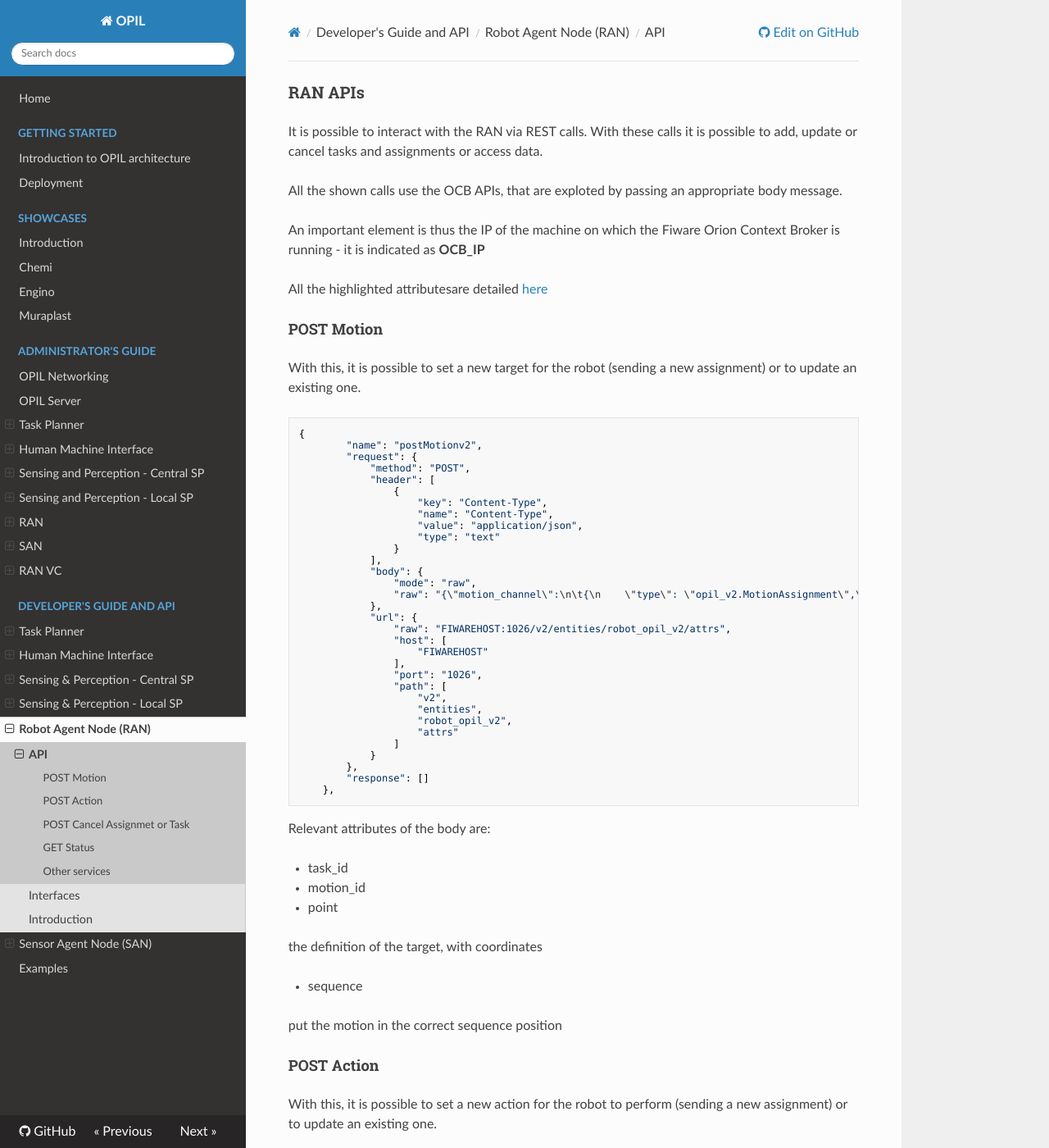
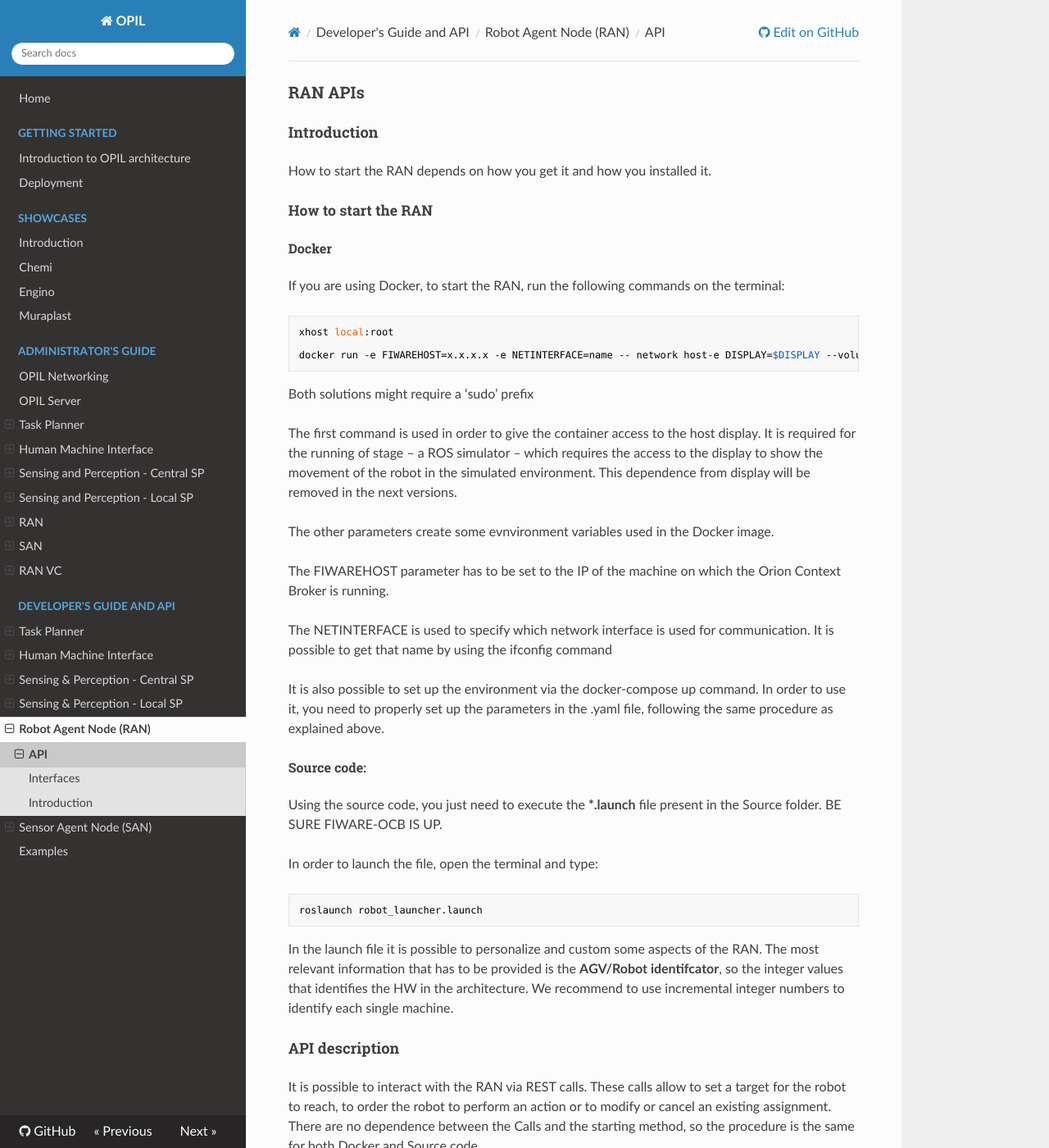
Before and after one commit to opil/documentation, an MkDocs documentation site: the page built from docs/develop/RAN/opil_api_ran.md, in a window 1280 px wide and 1400 px high. Shown: the whole window at 82% size. Built offline with MkDocs 1.6.1, drawn with Linux system fonts in a browser that asks for light colours; nearby versions of some CDN libraries; a script that is not in the unit is left out; old or Windows-style settings are respelled for this version of MkDocs; some of the changed text lies outside the part shown.

Commit message:
Update docs/develop/RAN/opil_api_ran.md, mkdocs.yml, docs/admin/RANVC/opil_desc_vc_ran.md files

```diff
--- a/docs/develop/RAN/opil_api_ran.md
+++ b/docs/develop/RAN/opil_api_ran.md
@@ -1,6 +1,46 @@
+
 # RAN APIs
 
-It is possible to interact with the RAN via REST calls. With these calls it is possible to add, update or cancel tasks and assignments or access data.
+## Introduction
+How to start the RAN depends on how you get it and how you installed it.
+
+### How to start the RAN
+#### Docker
+ If you are using Docker, to start the RAN, run the following commands on the terminal:
+
+	xhost local:root
+
+	docker run -e FIWAREHOST=x.x.x.x -e NETINTERFACE=name -- network host-e DISPLAY=$DISPLAY --volume="/tmp/.X11-unix:/tmp/.X11-unix:rw" l4ms/opil.iot.ran:4.0
+
+
+Both solutions might require a ‘sudo’ prefix
+
+The first command is used in order to give the container access to the host display. It is required for the running of stage – a ROS simulator – which requires the access to the display to show the movement of the robot in the simulated environment. This dependence from display will be removed in the next versions.
+
+The other parameters create some evnvironment variables used in the Docker image.
+
+
+The FIWAREHOST parameter has to be set to the IP of the machine on which the Orion Context Broker is running.
+
+The NETINTERFACE is used to specify which network interface is used for communication. It is possible to get that name by using the ifconfig command
+
+
+It is also possible to set up the environment via the docker-compose up command. In order to use it, you need to properly set up the parameters in the .yaml file, following the same procedure as explained above.
+
+
+#### Source code:
+Using the source code, you just need to execute the <b>*.launch</b> file present in the Source folder. BE SURE FIWARE-OCB IS UP.
+
+In order to launch the file, open the terminal and type:
+
+	roslaunch robot_launcher.launch
+
+In the launch file it is possible to personalize and custom some aspects of the RAN. The most relevant information that has to be provided is the <b>AGV/Robot identifcator</b>, so the integer values that identifies the HW in the architecture. We recommend to use incremental integer numbers to identify each single machine.
+
+## API description
+It is possible to interact with the RAN via REST calls. These calls allow to set a target for the robot to reach, to order the robot to perform an action or to modify or cancel an existing assignment. There are no dependence between the Calls and the starting method, so the procedure is the same for both Docker and Source code.
+
+Furthermore, via REST calls it is possible to add, update or cancel tasks and assignments or access data.
 
 All the shown calls use the OCB APIs, that are exploted by passing an appropriate body message.
 
@@ -8,7 +48,7 @@
 
 All the highlighted attributesare detailed [here](../interfaces)
 
-## POST Motion
+### POST Motion
 
 With this, it is possible to set a new target for the robot (sending a new assignment) or to update an existing one.
 
@@ -62,7 +102,7 @@
 
 
 
-## POST Action
+### POST Action
 
 With this, it is possible to set a new action for the robot to perform (sending a new assignment) or to update an existing one.
 
@@ -108,7 +148,7 @@
 
 - sequence
 
-## POST Cancel Assignmet or Task
+### POST Cancel Assignmet or Task
 
 With this, it is possible to set a cancel any assignment or a whole task.
 
@@ -154,7 +194,7 @@
 - action_id
 
 
-## GET Status
+### GET Status
 
 With this method it is possible to retieve informations about one enity. This might be a Robot Status, a RAN Status etc. For the whole list, look [here](../interfaces)
 
@@ -188,6 +228,6 @@
 			"response": []
 		}
 
-## Other services
+### Other services
 
 All of the previosuly presented calls are derived from Orion Context Broker APIs, that are documented in [here](https://fiware-orion.readthedocs.io/en/master/user/walkthrough_apiv2/index.html#query-entity). It is possible to take advantage of all the methods that are listed in the documentation availabe at the provided link.
--- a/mkdocs.yml
+++ b/mkdocs.yml
@@ -9,6 +9,7 @@
 markdown_extensions:
     - toc:
         baselevel: 3
+        toc_depth: 4-4
     - fenced_code
 
 use_directory_urls: false
```
Also changed, not shown: docs/admin/RANVC/opil_desc_vc_ran.md (+5 -5 lines).
